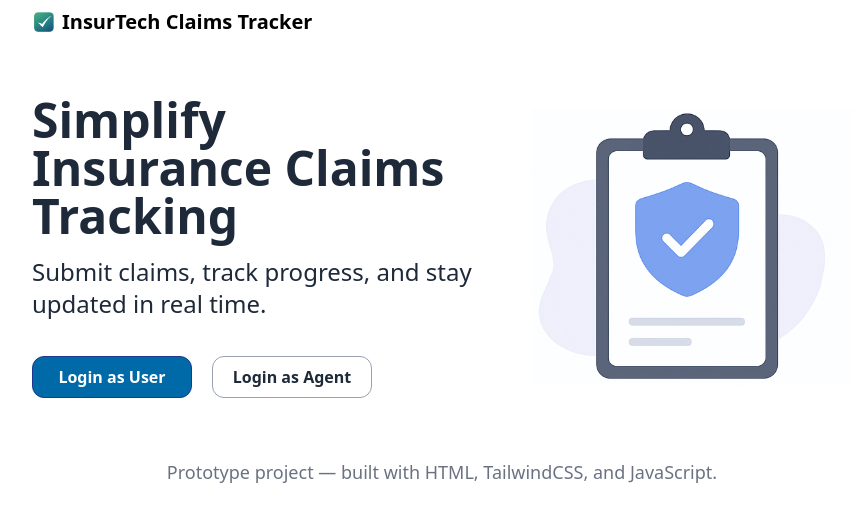
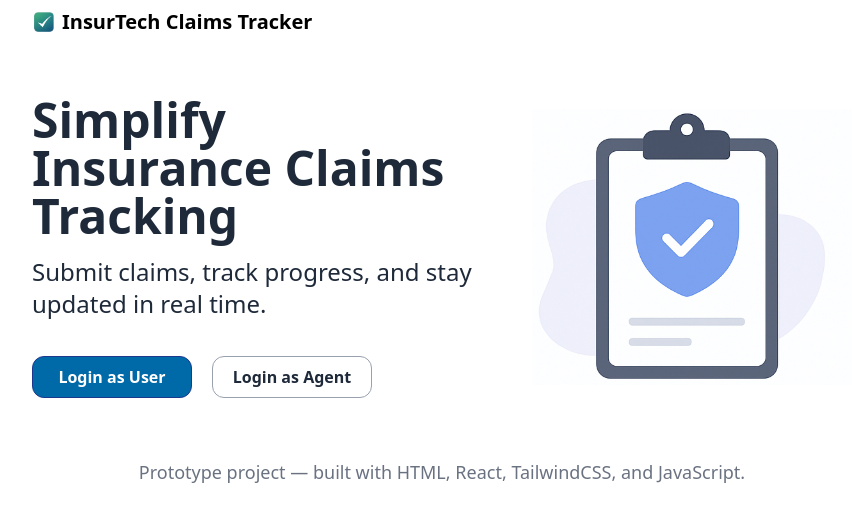
Before and after one commit to Molo-M/insurtech-claims-tracker, a React (Vite) app: page / in a window 1280 px wide. Shown: the top 522 px of the page, without its empty margins (198-1054 px from the left). Built offline with nearby package versions, Linux system fonts and the light colour scheme.

Commit message:
Updated footer to include "React"

```diff
--- a/src/components/footer.jsx
+++ b/src/components/footer.jsx
@@ -1,7 +1,7 @@
 export default function Footer() {
     return (
         <footer className="mt-10 px-3 flex justify-center text-lg text-gray-500">
-            <h1>Prototype project — built with HTML, TailwindCSS, and JavaScript.</h1>
+            <h1>Prototype project — built with HTML, React, TailwindCSS, and JavaScript.</h1>
         </footer>
     )
 }
```
